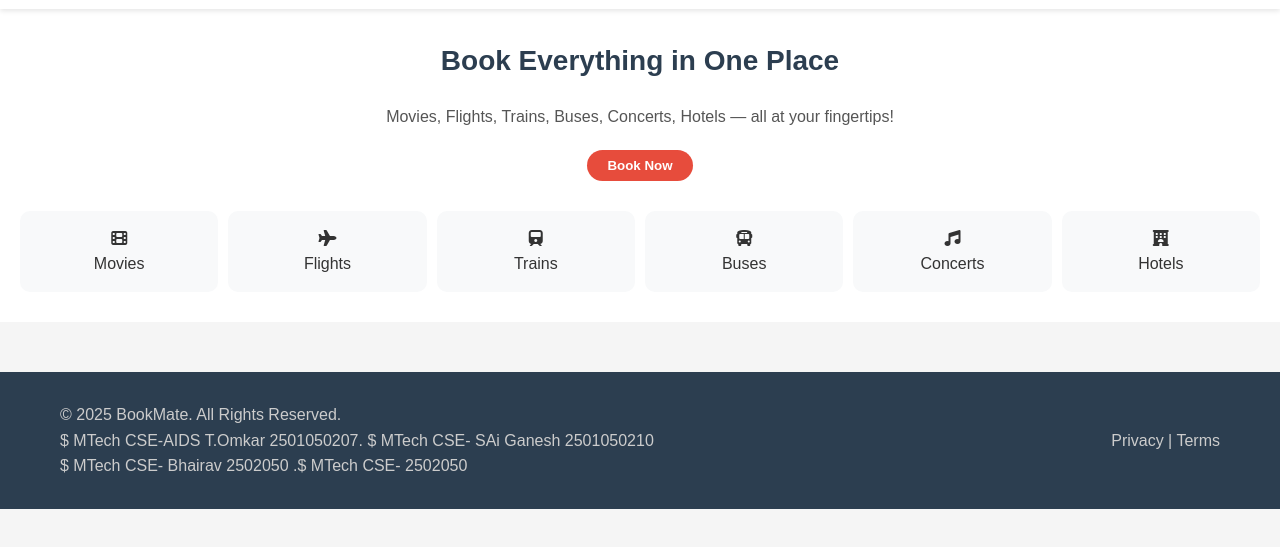
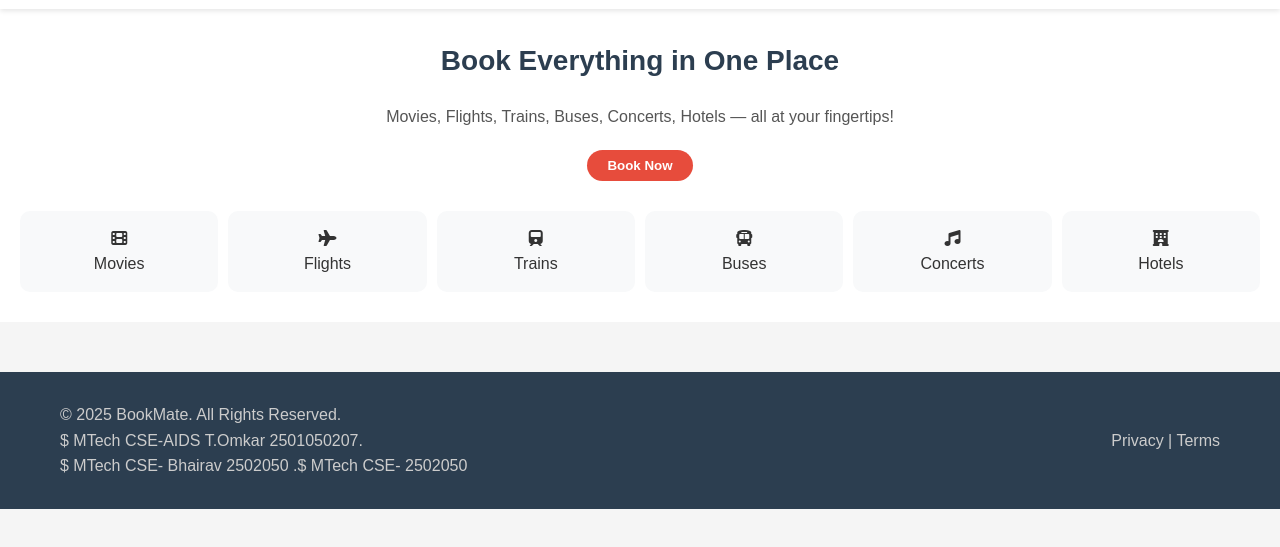
Before and after one commit to OmkarSaicharan/index, a plain HTML site: page index.html in a window 1280 px wide. Shown: the part 69-616 px from the top of the page. Drawn offline with Linux system fonts and the light colour scheme.

Commit message:
Update index.html

```diff
--- a/index.html
+++ b/index.html
@@ -657,7 +657,7 @@
 
     <footer>
         <div class="container flex">
-            <p>© 2025 BookMate. All Rights Reserved.<br> $ MTech CSE-AIDS T.Omkar 2501050207. $ MTech CSE-  SAi Ganesh 2501050210<br> $ MTech CSE-  Bhairav 2502050 .$ MTech CSE-  2502050</p>
+            <p>© 2025 BookMate. All Rights Reserved.<br> $ MTech CSE-AIDS T.Omkar 2501050207.<br> $ MTech CSE-  Bhairav 2502050 .$ MTech CSE-  2502050</p>
             <p><a href="#">Privacy</a> | <a href="#">Terms</a></p>
         </div>
     </footer>
```
